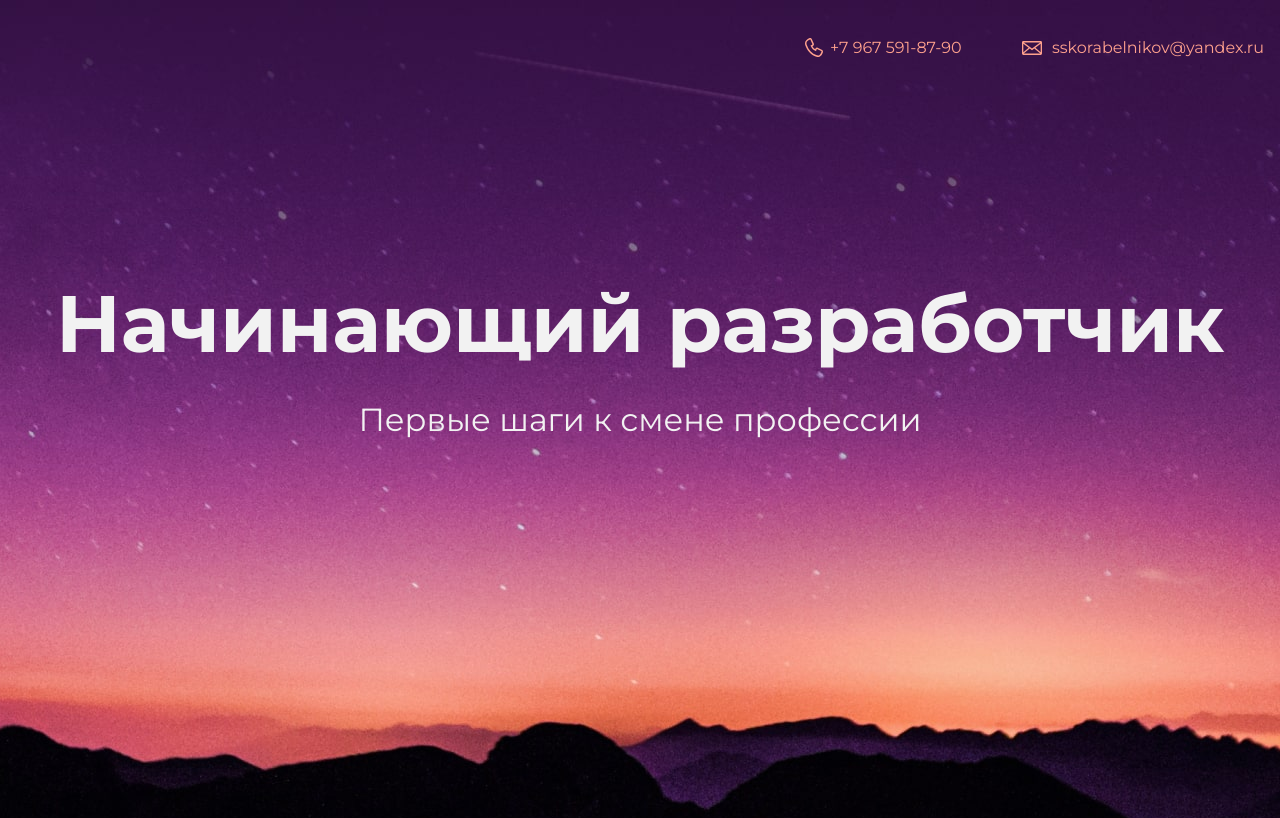
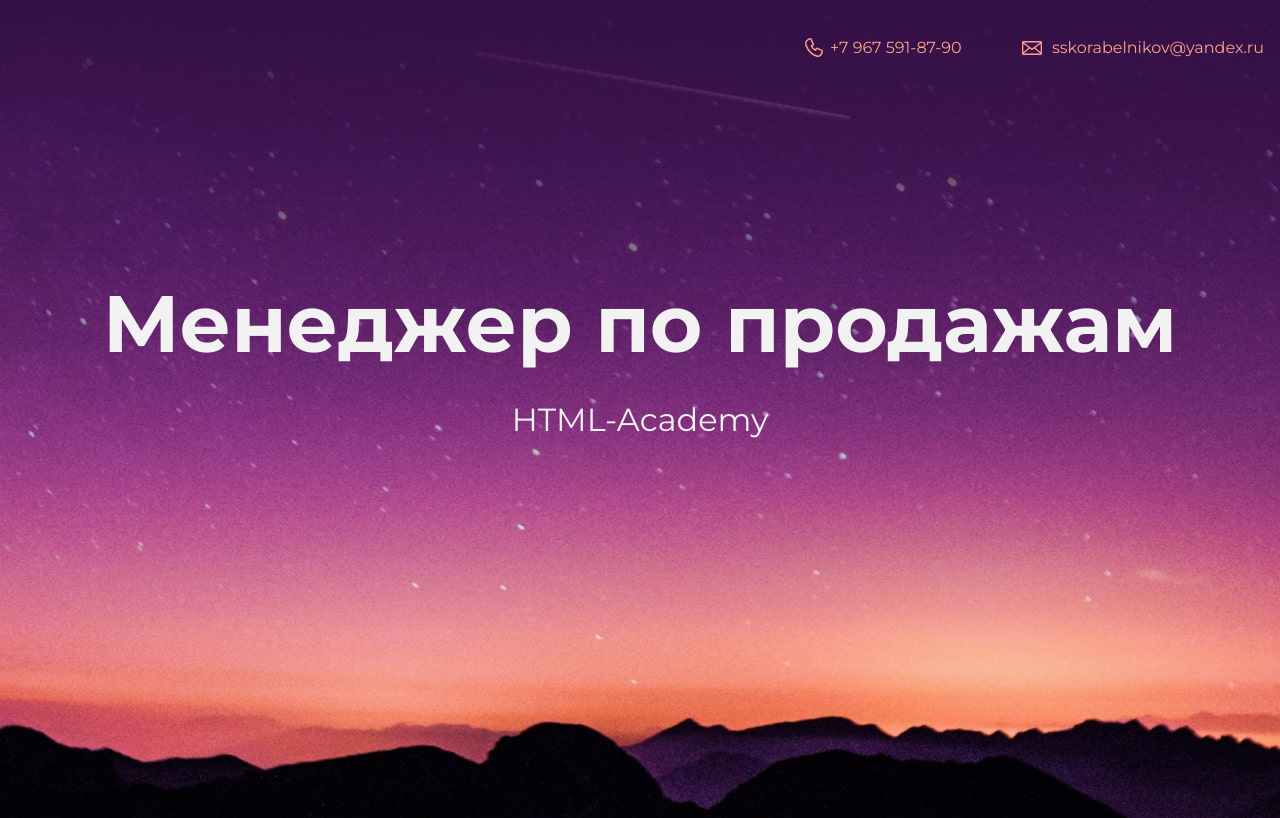
Before and after one commit to SSkorabelnikov/myportfolio, a plain HTML site: page index.html in a window 1280 px wide. Shown: the top 818 px of the page. Drawn offline with Linux system fonts and the light colour scheme.

Commit message:
Heading change

```diff
--- a/index.html
+++ b/index.html
@@ -17,8 +17,8 @@
 
     <section class="hero-image">
       <div class="container">
-      <h1 class="heading">Начинающий разработчик</h1>
-      <p>Первые шаги к смене профессии</p>
+      <h1 class="heading">Менеджер по продажам</h1>
+      <p>HTML-Academy</p>
       </div>
     </section>
 
```
Also changed, not shown: 1 other file.
